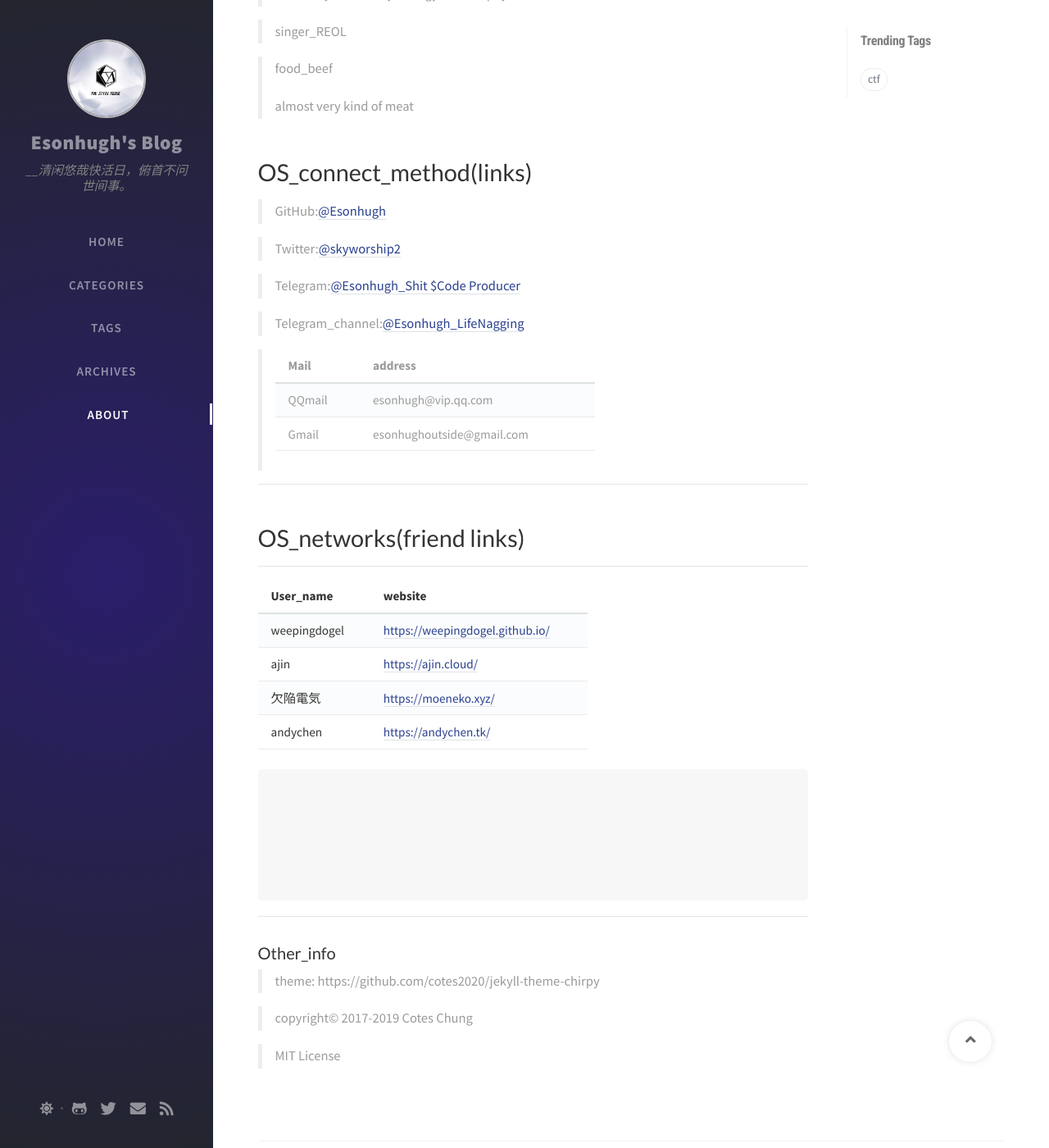
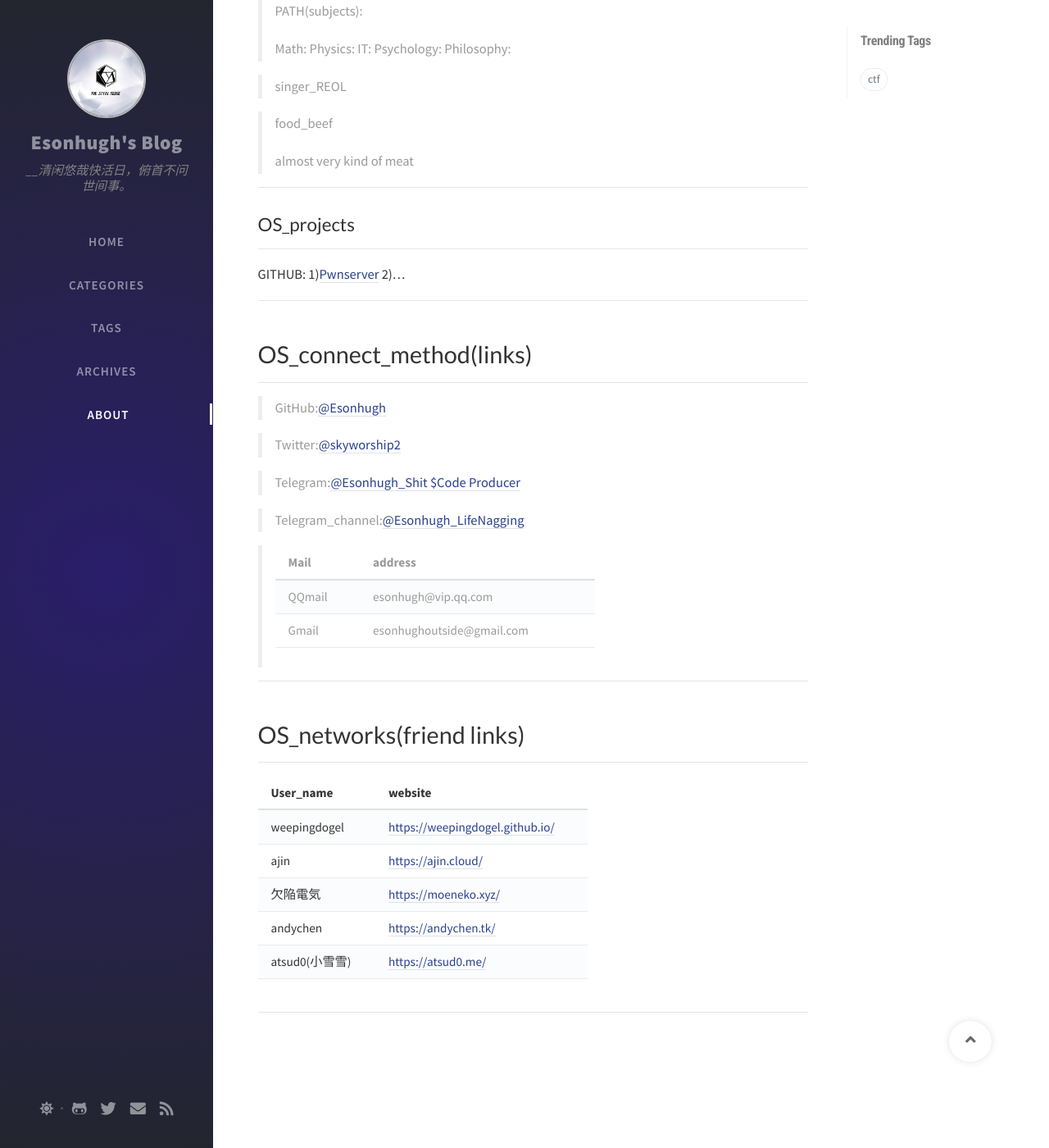
Before and after one commit to Misaka13514/Esonhugh.github.io, a Jekyll site: the page built from tabs/about.md, in a window 1280 px wide and 1400 px high, scrolled down 918 px. Shown: the whole window at 82% size. Built offline with Jekyll 4.4.1, drawn with Linux system fonts in a browser that asks for light colours; nearby versions of some CDN libraries; comment, search, counter and statistics services are not loaded.

Commit message:
about update

````diff
--- a/tabs/about.md
+++ b/tabs/about.md
@@ -3,7 +3,12 @@
 ---
 # SYSTEM_INFO(personal about)
 
+---
+
 ## OS_Name : Esonhugh_skyworship
+
+---
+
 >OS_alias:Esonhugh/skyworship/Eson
 >
 >OS_Gender:male
@@ -21,9 +26,14 @@
 >OS_language(*Programming language*):
 >
 >Python: C/C++: ~~SQL~~ :~~Markdown~~ :~~bash~~ ##all learning now
+>
+>
 
 ---
+
 ## OS_feature(hobbies&favourite)
+
+---
 
 >create a shit codes
 
@@ -43,7 +53,23 @@
 >
 >almost very kind of meat
 
+---
+
+## OS_projects
+
+---
+
+GITHUB:
+1)[Pwnserver](https://github.com/ixiniansec/pwnserver)
+2)...
+
+
+---
+
 # OS_connect_method(links)
+
+---
+
 >GitHub:[@Esonhugh](https://github.com/Esonhugh)
 
 >Twitter:[@skyworship2](https://twitter.com/Skyworship2?s=09)
@@ -64,29 +90,27 @@
 
 ---
 
-
-
 User_name|website
 ---------|-------
 weepingdogel|[https://weepingdogel.github.io/](https://weepingdogel.github.io/)
 ajin|[https://ajin.cloud/](https://ajin.cloud/)
 欠陥電気|[https://moeneko.xyz/](https://moeneko.xyz/)
 andychen|[https://andychen.tk/](https://andychen.tk/)
+atsud0(小雪雪)|[https://atsud0.me/](https://atsud0.me/)
 
+---
 
-```
+<br>
+<br>
+<br>
+<br>
+<br>
+<br>
 
-
-
-
-
-
-
-```
----
-### Other_info
->theme: https://github.com/cotes2020/jekyll-theme-chirpy
-
->copyright© 2017-2019 Cotes Chung
-
->MIT License
+<!--
+	comments
+	#### Other_info
+	theme: https://github.com/cotes2020/jekyll-theme-chirpy
+	copyright© 2017-2019 Cotes Chung
+	MIT License
+-->
````
